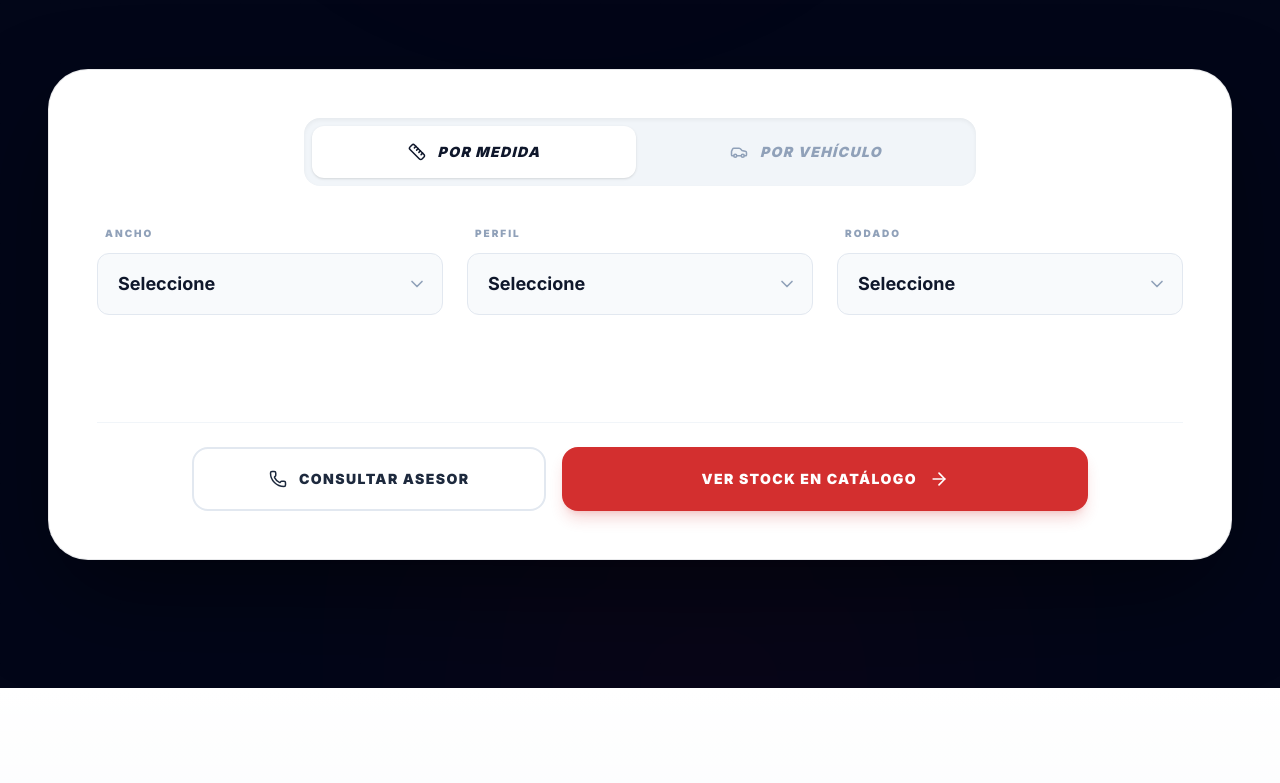
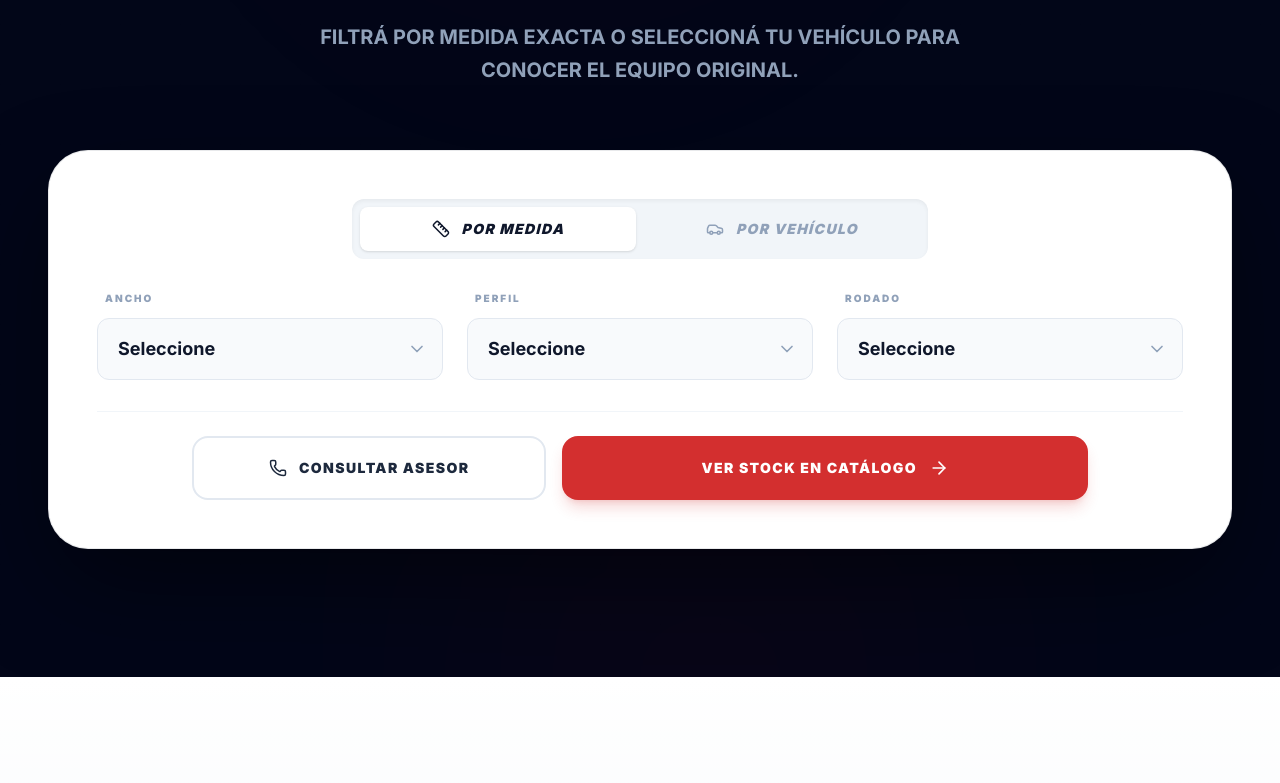
Before and after one commit to Altrizz/Kumho-Tire, a React (Vite) app: page / in a window 1280 px wide. Shown: the part 1157-1940 px from the top of the page. Built offline with nearby package versions, Linux system fonts and the light colour scheme; grey boxes are pictures that could not be loaded.

Commit message:
feat: Adjust hero and search section spacing
Refine the layout of the hero section by increasing its minimum height and adding vertical padding. Update the search section to use gap for spacing between elements and adjust the tab button padding and border-radius for a cleaner appearance.

```diff
--- a/src/App.tsx
+++ b/src/App.tsx
@@ -249,7 +249,7 @@ const ScrollToTop = () => {
 
 const Hero = () => {
   return (
-  <section id="hero" className="relative h-[100svh] min-h-[600px] flex items-center overflow-hidden bg-slate-50">
+  <section id="hero" className="relative min-h-[90vh] py-32 md:py-40 flex items-center overflow-hidden bg-slate-50">
     <div className="absolute inset-0 industrial-grid opacity-[0.05] z-0" />
 
     {/* Giant Tire / Performance Image Graphic */}
@@ -528,14 +528,14 @@ const TireSelector = () => {
               <Layers size={200} />
             </div>
 
-            <div className="relative z-10 flex flex-col space-y-10">
+            <div className="relative z-10 flex flex-col gap-6">
 
               {/* Tabs */}
-              <div className="bg-slate-100 p-2 rounded-2xl flex gap-2 mx-auto relative shadow-inner max-w-2xl w-full">
+              <div className="bg-slate-100 p-2 rounded-xl flex gap-2 mx-auto relative shadow-inner max-w-xl w-full mb-2">
                 <button
                   onClick={() => setSearchMode('size')}
                   className={cn(
-                    "flex-1 py-4 rounded-xl font-black uppercase italic text-xs md:text-sm tracking-widest transition-all flex items-center justify-center gap-3 z-10",
+                    "flex-1 py-3 rounded-lg font-black uppercase italic text-xs md:text-sm tracking-widest transition-all flex items-center justify-center gap-3 z-10",
                     searchMode === 'size' ? "bg-white text-slate-900 shadow-sm" : "text-slate-400 hover:text-slate-600"
                   )}
                 >
@@ -544,7 +544,7 @@ const TireSelector = () => {
                 <button
                   onClick={() => setSearchMode('vehicle')}
                   className={cn(
-                    "flex-1 py-4 rounded-xl font-black uppercase italic text-xs md:text-sm tracking-widest transition-all flex items-center justify-center gap-3 z-10",
+                    "flex-1 py-3 rounded-lg font-black uppercase italic text-xs md:text-sm tracking-widest transition-all flex items-center justify-center gap-3 z-10",
                     searchMode === 'vehicle' ? "bg-white text-slate-900 shadow-sm" : "text-slate-400 hover:text-slate-600"
                   )}
                 >
@@ -552,7 +552,7 @@ const TireSelector = () => {
                 </button>
               </div>
 
-              <div className="min-h-[140px]">
+              <div className="min-h-[96px]">
                 <AnimatePresence mode="wait">
                   {searchMode === 'size' ? (
                     <motion.div
@@ -699,14 +699,14 @@ const TireSelector = () => {
                 </AnimatePresence>
               </div>
 
-              <div className="pt-6 mt-4 border-t border-slate-100">
+              <div className="pt-6 border-t border-slate-100 flex flex-col gap-6">
                 <AnimatePresence>
                   {searchMode === 'vehicle' && selectedVersionObj?.tireSize && year && version && (
                     <motion.div
                       initial={{ opacity: 0, height: 0, marginBottom: 0 }}
-                      animate={{ opacity: 1, height: 'auto', marginBottom: 32 }}
+                      animate={{ opacity: 1, height: 'auto', marginBottom: 24 }}
                       exit={{ opacity: 0, height: 0, marginBottom: 0 }}
-                      className="p-8 bg-slate-900 rounded-3xl overflow-hidden"
+                      className="p-6 bg-slate-900 rounded-3xl overflow-hidden"
                     >
                       <div className="flex flex-col md:flex-row items-center gap-6">
                         <div className="text-center md:text-left flex-1">
```
